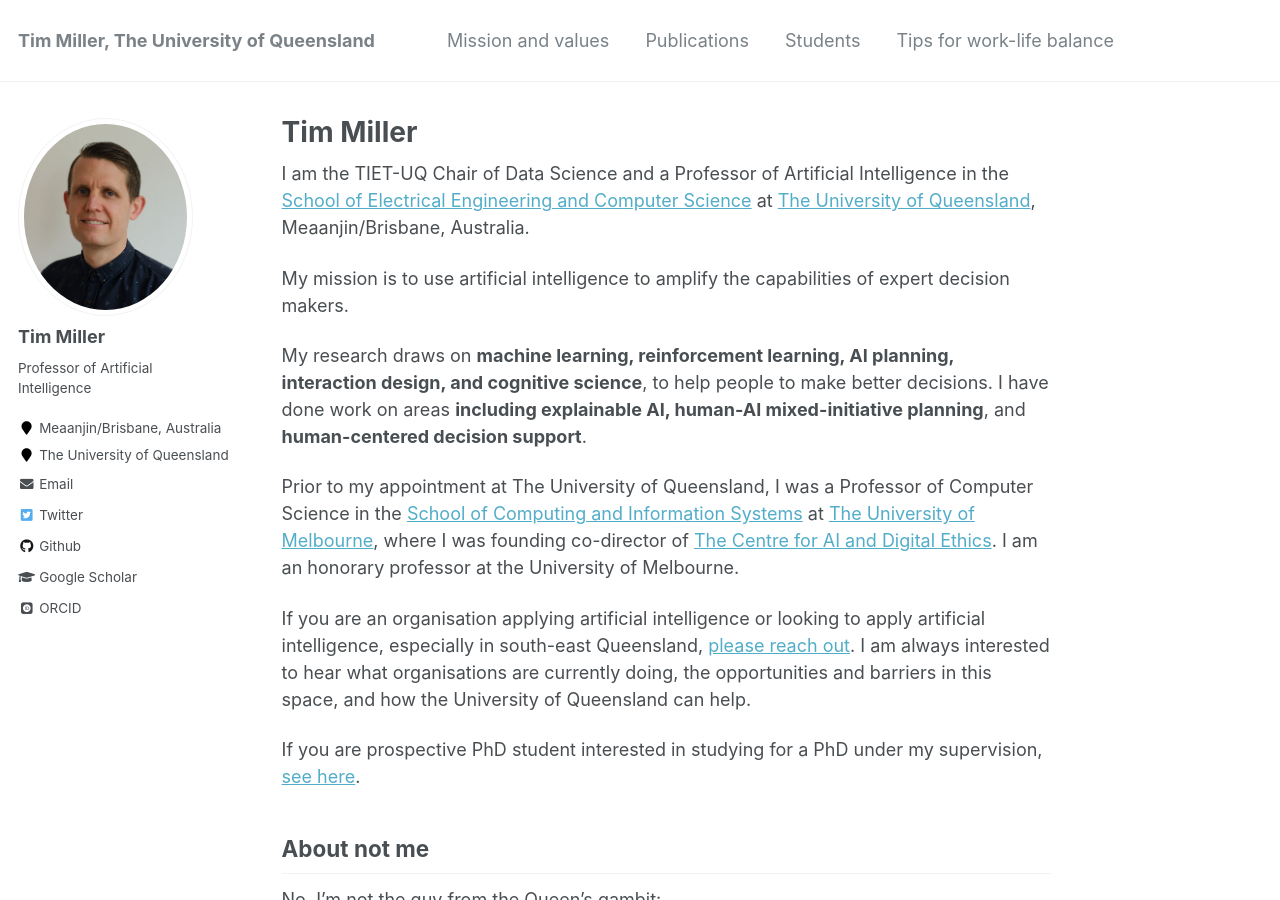
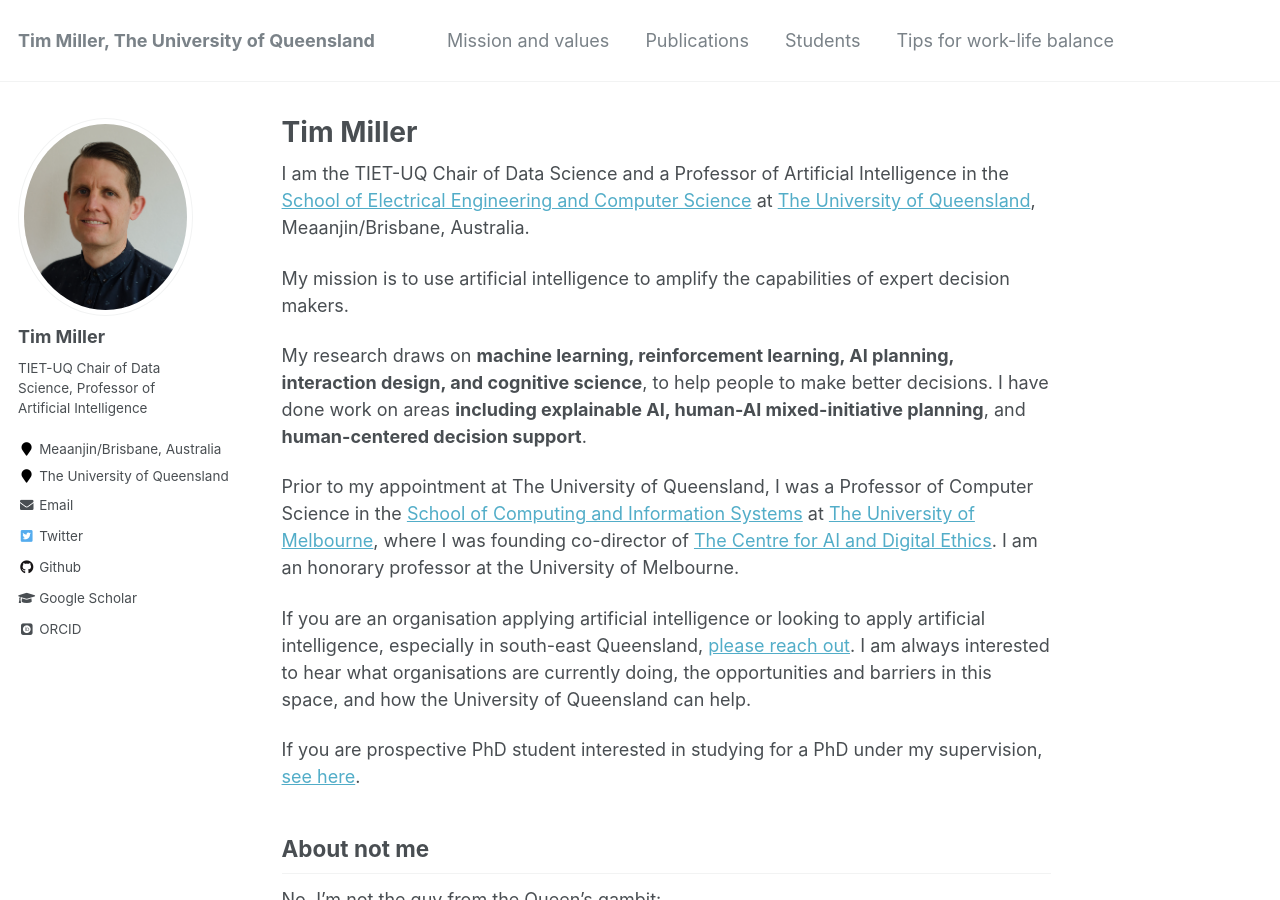
Before and after one commit to uqtmiller/uqtmiller.github.io, a Jekyll site: the page built from _pages/about.md, in a window 1280 px wide and 900 px high. Built offline with Jekyll 4.4.1, drawn with Linux system fonts in a browser that asks for light colours; some web fonts are replaced.

Commit message:
Update _config.yml

```diff
--- a/_config.yml
+++ b/_config.yml
@@ -82,7 +82,7 @@ analytics:
 author:
   name             : "Tim Miller"
   avatar           : "tmiller_headshot.png"
-  bio              : "Professor of Artificial Intelligence"
+  bio              : "TIET-UQ Chair of Data Science, Professor of Artificial Intelligence"
   location         : "Meaanjin/Brisbane, Australia"
   employer         : "The University of Queensland"
   pubmed           :
```
